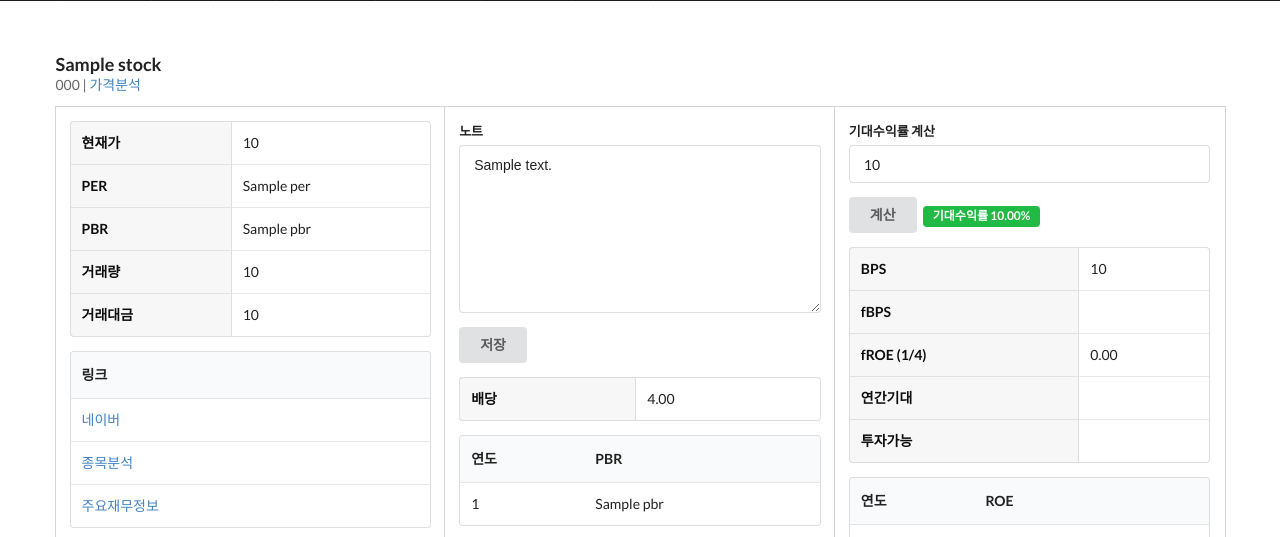
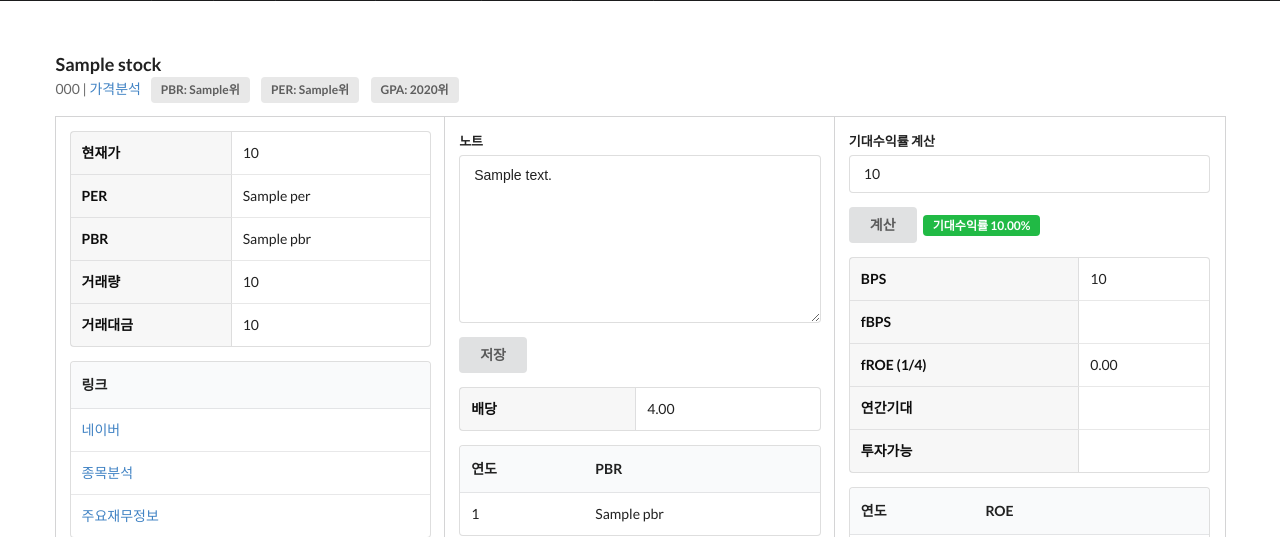
Before and after one commit to 0hoo/snowball, a Flask app: template templates/stock_detail.html in a window 1280 px wide. Shown: the part 42-579 px from the top of the page. Run offline with Flask 2, Linux system fonts and the light colour scheme; the template is opened without the code that fills it: most values are stand-ins (such as "Sample title", 1, 10 or a date in 2020); some libraries are stand-ins or nearby versions.

Commit message:
종목에 랭크표시

```diff
--- a/db.py
+++ b/db.py
@@ -48,6 +48,7 @@ available_filter_options = [
     FilterOption(key='last_four_years_roe_max_diff', title='최근4년ROE최대최소차', morethan=None, value=None, is_boolean=False),
     FilterOption(key='calculable_pbr_count', title='계산가능PBR수', morethan=None, value=None, is_boolean=False),
     FilterOption(key='rank_last_year_gpa', title='GPA순위', morethan=None, value=None, is_boolean=False),
+    FilterOption(key='agg_rank', title='시총순위', morethan=None, value=None, is_boolean=False),
     FilterOption(key='is_five_years_record_low', title='5년최저PBR(참)', morethan=None, value=None, is_boolean=True),
     FilterOption(key='has_consensus', title='컨센서스있음(참)', morethan=None, value=None, is_boolean=True),
     FilterOption(key='is_positive_consensus_roe', title='컨센서스>fROE(참)', morethan=None, value=None, is_boolean=True),
@@ -366,6 +367,10 @@ class Stock(UserDict):
             return 0
         return v[0]
 
+    @property
+    def agg_rank(self):
+        return self.get('agg_rank')
+
     def expected_rate_by_price(self, price: int) -> float:
         return self.calc_expected_rate(self.calc_future_bps, FUTURE, price=price)
 
--- a/templates/stock_detail.html
+++ b/templates/stock_detail.html
@@ -55,6 +55,9 @@ function lineChart(elementId, label, labels, data, color) {
       {% endif %}
       <div class="sub header">{{ stock.code }}
         | <a href="{{ url_for('stock_records', code=stock.code) }}">가격분석</a>
+        <div class="ui label">PBR: {{ stock.rank_pbr }}위</div>
+        <div class="ui label">PER: {{ stock.rank_per }}위</div>
+        <div class="ui label">GPA: {{ stock.rank_last_year_gpa }}위</div>
       </div>
   </div>
 </h3>
```
